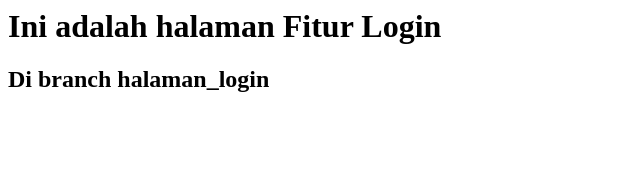
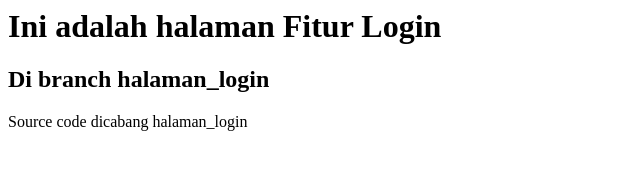
Before and after one commit to khabibmustofa/belajar-git, a plain HTML site: page login.html in a window 1280 px wide. Shown: the whole page, without its empty margins (0-640 px from the left). Drawn offline with Linux system fonts and the light colour scheme.

Commit message:
Perubahan pada cabang halaman_login

```diff
--- a/login.html
+++ b/login.html
@@ -6,5 +6,6 @@
 	<body>
 		<h1>Ini adalah halaman Fitur Login</h1>
 		<h2>Di branch halaman_login</h2>
+		<p>Source code dicabang halaman_login</p>
 	</body>
 </html>
```
